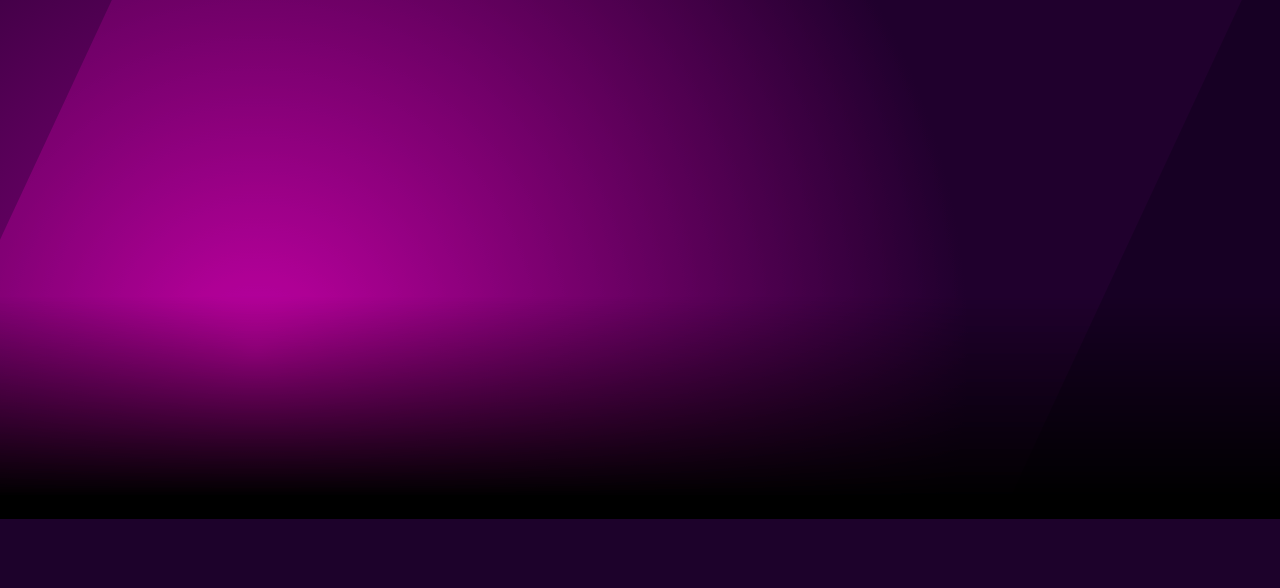
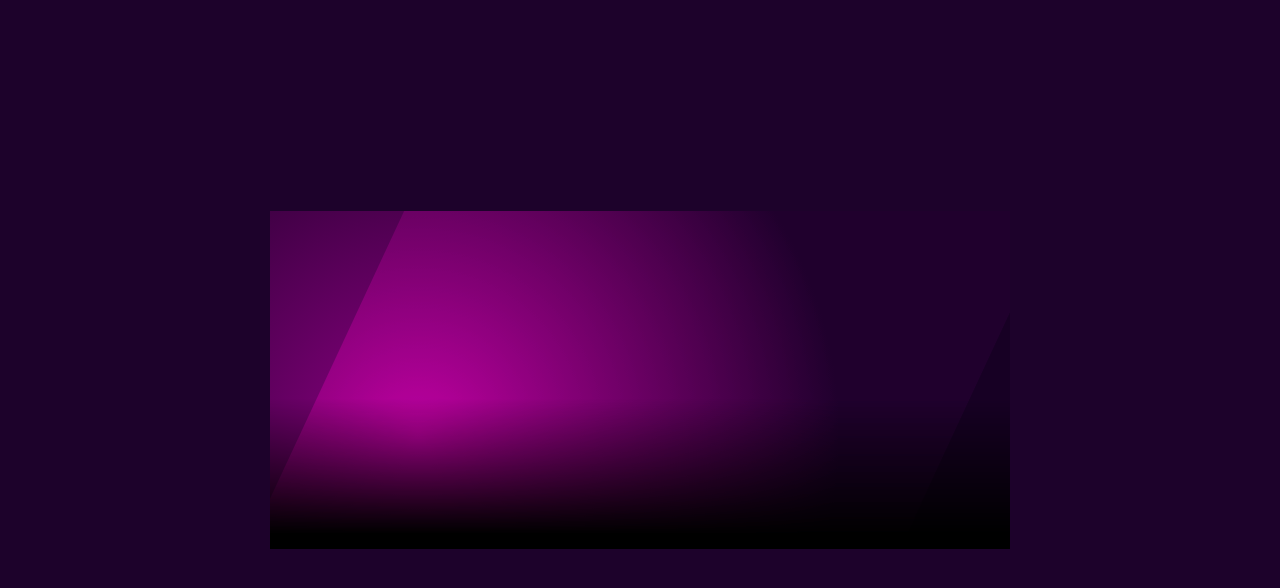
Before and after one commit to Alfrheim/beat-the-language, a React (Create React App) app: page / in a window 1280 px wide. Shown: the top 588 px of the page. Built offline with nearby package versions, Linux system fonts and the light colour scheme.

Commit message:
not working properly, splash is not full horizontal, but making changes to css

```diff
--- a/src/SplashScreen.js
+++ b/src/SplashScreen.js
@@ -48,6 +48,7 @@ function SplashScreen() {
                 rel="stylesheet"/>
 
         </Helmet>
+
             <div ref={root} className="contentWrapper" onClick={navigateTo}>
                 <div className="bg"></div>
                 <div className="barWrapper">
--- a/src/spanish/spanish.css
+++ b/src/spanish/spanish.css
@@ -1,3 +1,25 @@
+body{
+  display:flex;
+  margin:0;
+  padding:0;
+  min-height: 100vh;
+  /*background: #444;*/
+  /*background: #212121;*/
+  justify-content: center;
+  align-items: center;
+  font-family: arial;
+}
+#root{
+  display:flex;
+  margin:0;
+  padding:0;
+  min-height: 100vh;
+  /*background: #444;*/
+  /*background: #212121;*/
+  justify-content: center;
+  align-items: center;
+  font-family: arial;
+}
 
 .container {
   width: 100%;
@@ -14,6 +36,15 @@
   background-image: linear-gradient(163deg, #00ff75 0%, #3700ff 100%);
   border-radius: 10%;
   transition: all .3s;
+}
+
+.cards {
+  width: 800px;
+  height: 500px;
+
+  position: center;
+  justify-content: flex-start;
+  align-items: center;
 }
 
 .container .game-card2 {
--- a/src/splashscreen.css
+++ b/src/splashscreen.css
@@ -1,12 +1,6 @@
-
-* {
+#root {
   position:relative;
-  width:100%;
-}
-
-body, html {
-  width:100%;
-  height:100%;
+  width:100vh;
 }
 
 body {
@@ -43,7 +37,7 @@ body {
 }
 
 .mainContent {
-  margin-top:20%;
+  margin-top:10%;
   position:relative;
   width:90%;
   color:white;
```
